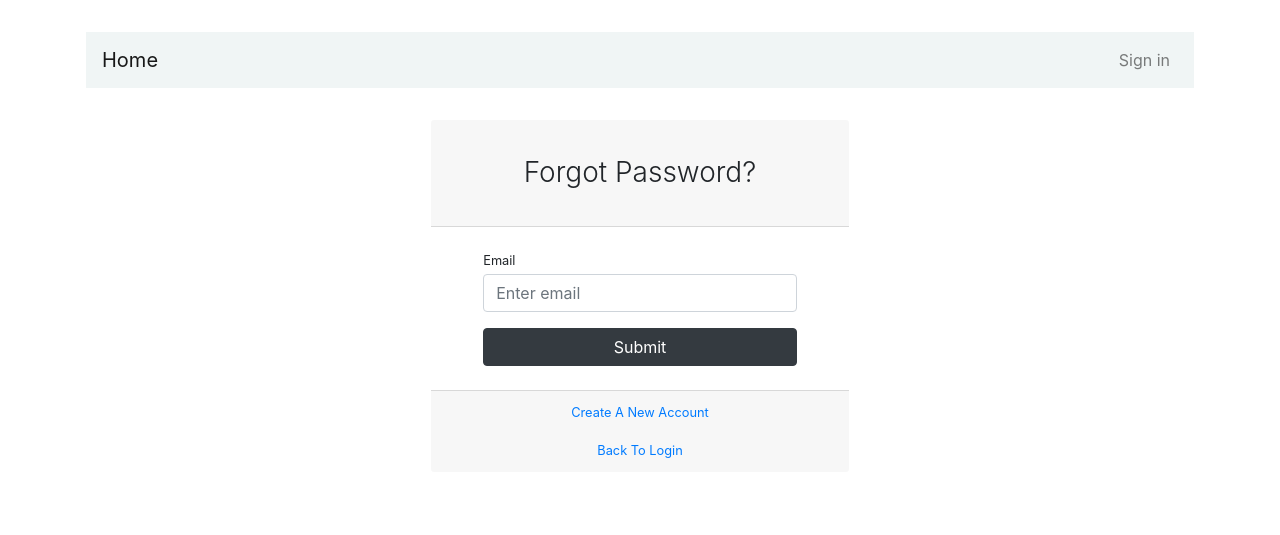
After one commit to UWindsor-COMP8967-Group-12/COMP8967-Group-12-AuthApp-assign-1, a Django app: page /password-reset/ in a window 1280 px wide. The commit adds this page. Shown: the top 535 px of the page. Run offline with Django 3.2, Linux system fonts and the light colour scheme; some libraries are stand-ins or nearby versions.

```diff
--- a/users/templates/users/base.html
+++ b/users/templates/users/base.html
@@ -9,7 +9,9 @@
     <link rel="stylesheet" href="https://maxcdn.bootstrapcdn.com/bootstrap/4.0.0/css/bootstrap.min.css" integrity="sha384-Gn5384xqQ1aoWXA+058RXPxPg6fy4IWvTNh0E263XmFcJlSAwiGgFAW/dAiS6JXm" crossorigin="anonymous">
 
     <!--Font awesome icons -->
-    <link rel="stylesheet" href="https://use.fontawesome.com/releases/v5.8.2/css/all.css" integrity="sha384-oS3vJWv+0UjzBfQzYUhtDYW+Pj2yciDJxpsK1OYPAYjqT085Qq/1cq5FLXAZQ7Ay" crossorigin="anonymous">
+	<link rel="stylesheet" href="https://use.fontawesome.com/releases/v5.8.2/css/all.css" integrity="sha384-oS3vJWv+0UjzBfQzYUhtDYW+Pj2yciDJxpsK1OYPAYjqT085Qq/1cq5FLXAZQ7Ay" crossorigin="anonymous">
+
+    <title>{% block title %} {% endblock %} </title>
 </head>
 <body>
 <div class="container p-3 my-3">
--- /dev/null
+++ b/users/templates/users/password_reset.html
@@ -0,0 +1,59 @@
+{% extends "users/base.html" %}
+{% block content %}
+    <div class="form-content my-3 p-3">
+        <div class="container">
+            <div class="row justify-content-center">
+                <div class="col-lg-5">
+                    <div class="card shadow-lg border-0 rounded-lg mt-0 mb-3">
+                        <div class="card-header justify-content-center">
+                        	<div id="error_div"></div>
+                          <h3 class="font-weight-light my-4 text-center">Forgot Password?</h3>
+                        </div>
+                        {% if form.errors %}
+                            <div class="alert alert-danger alert-dismissible" role="alert">
+                                <div id="form_errors">
+                                    {% for key, value in form.errors.items %}
+                                        <strong>{{ value }}</strong>
+                                    {% endfor %}
+                                </div>
+                                <button type="button" class="close" data-dismiss="alert" aria-label="Close">
+                                    <span aria-hidden="true">&times;</span>
+                                </button>
+                            </div>
+                        {% endif %}
+                        <div class="card-body">
+                            <form method="POST">
+                                {% csrf_token %}
+                                <div class="form-row">
+                                    <div class="col-md-10 offset-md-1">
+                                    <div class="form-group">
+                                      <label class="small mb-1" for="id_email">Email</label>
+                                        <input type="email" name="email"  class="form-control"
+                                               autocomplete="email" maxlength="254" required id="id_email"
+                                               placeholder="Enter email">
+                                    </div>
+                                </div>
+                            </div>
+                                <div class="form-row">
+                                  <div class="col-md-10 offset-md-1">
+                                    <div class="form-group mt-0 mb-1">
+                                        <button type="submit" class="col-md-12 btn btn-dark">Submit
+                                        </button>
+                                    </div>
+                                 </div>
+                               </div>
+                            </form>
+                        </div>
+                        <div class="card-footer text-center">
+                            <div class="small">
+                                <a href="{% url 'users-register' %}">Create A New Account</a><br><br>
+                                <a href="{% url 'login' %}">Back To Login</a><br>
+                            </div>
+                        </div>
+                    </div>
+                </div>
+            </div>
+        </div>
+
+  </div>
+{% endblock content %}
--- a/users/urls.py
+++ b/users/urls.py
@@ -3,6 +3,7 @@ from .views import home, profile, RegisterView
 
 urlpatterns = [
     path('', home, name='users-home'),
+    path('accounts/', include('allauth.urls')),
     path('register/', RegisterView.as_view(), name='users-register'),
     path('profile/', profile, name='users-profile'),
 ]
```
Also changed, not shown: user_management/settings.py (+26 -0 lines).
